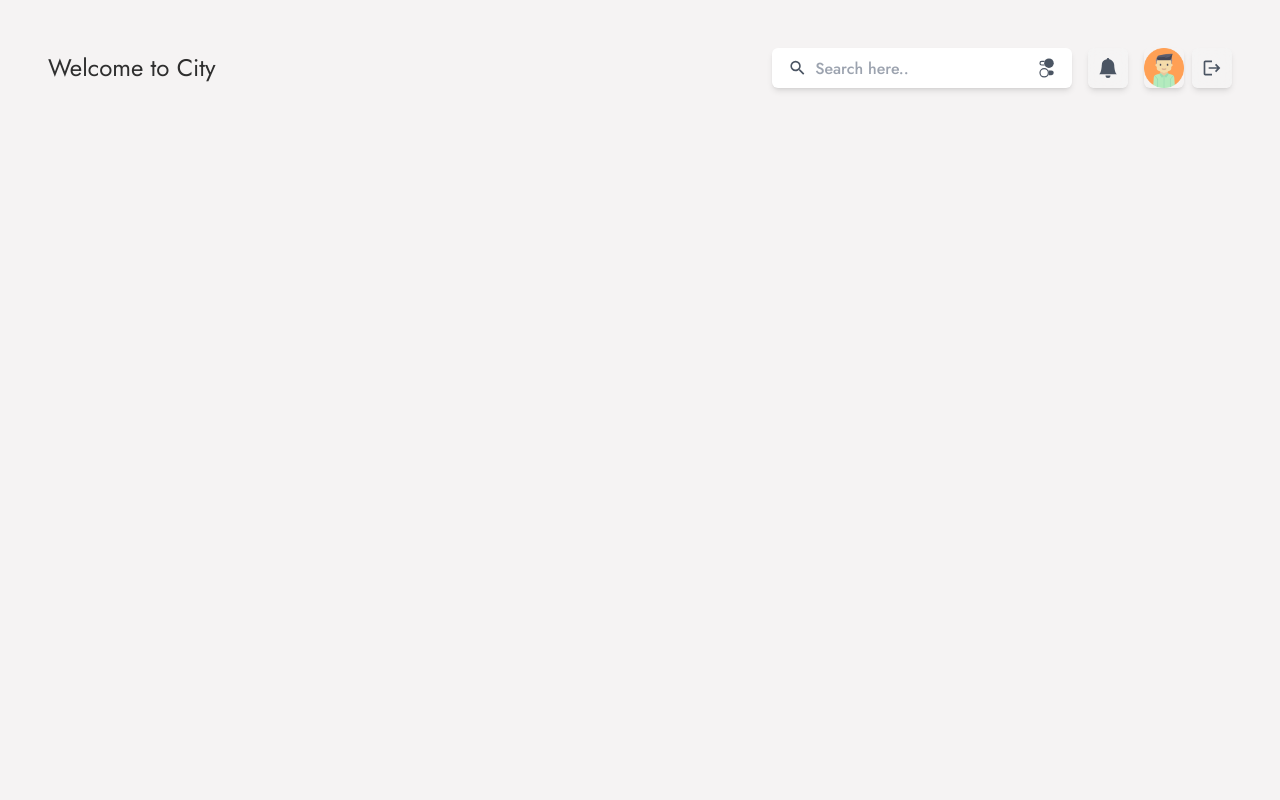
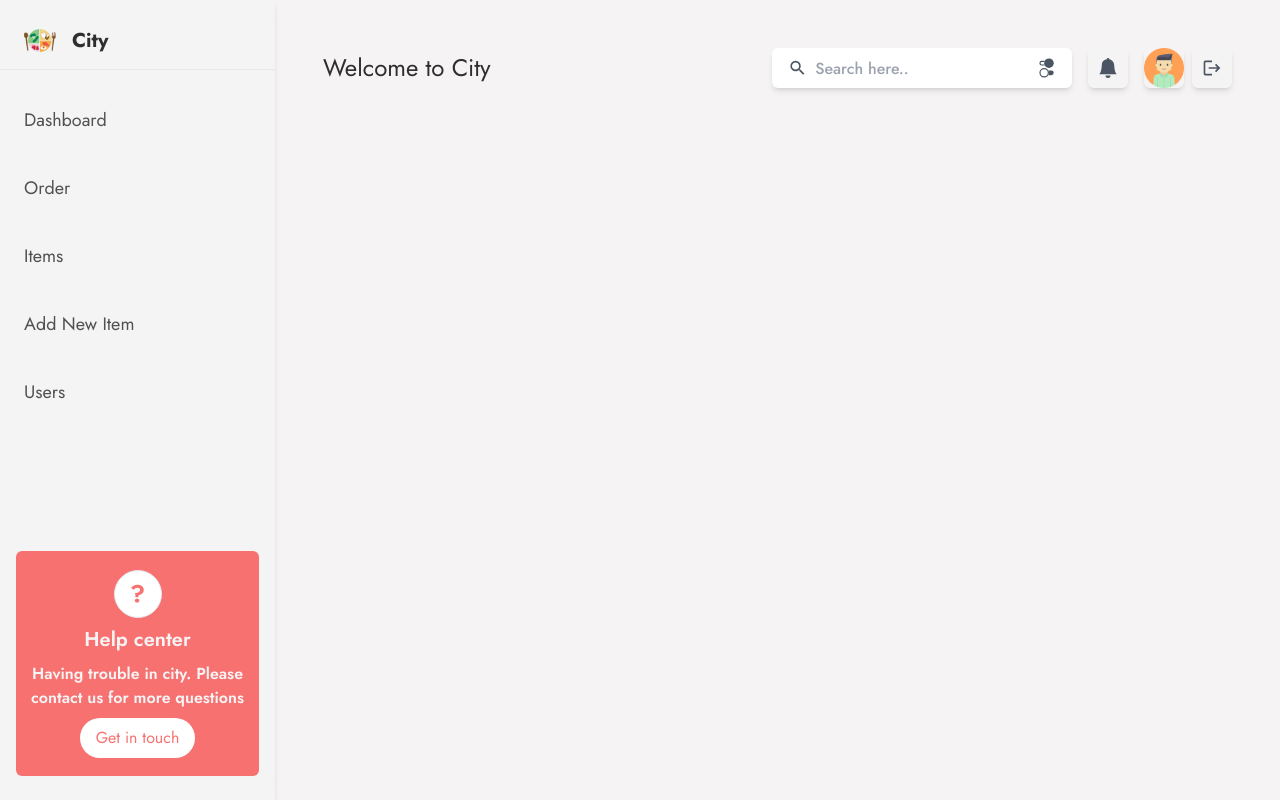
Before and after one commit to Thanhdat013/Food_delivery, a React (Vite) app: page /dashboard in a window 1280 px wide. Built offline with nearby package versions, Linux system fonts and the light colour scheme; no server answers; the database is empty.

Commit message:
remove DBLeftSection from index.js

```diff
--- a/src/App.jsx
+++ b/src/App.jsx
@@ -6,6 +6,7 @@ import {
   DBOrder,
   DBUsers,
 } from '@/container/admin'
+import DBLeftSection from '@/container/admin/DBLeftSection'
 import { doLoginAction } from '@/redux/reducers/userReducer'
 import { useEffect } from 'react'
 import { useDispatch } from 'react-redux'
@@ -13,9 +14,9 @@ import { Outlet, RouterProvider, createBrowserRouter } from 'react-router-dom'
 import { ToastContainer } from 'react-toastify'
 import 'react-toastify/dist/ReactToastify.css'
 import { Footer, Header, Login, MainContainer } from './container'
-import About from './container/about/About'
 import { doGetFoodItemsAction } from './redux/reducers/foodReducer'
 import { getAllFoodItems } from './utils/firebaseFunctions'
+import About from './container/about/About'
 
 const App = () => {
   function parseJwt(token) {
@@ -63,7 +64,9 @@ const App = () => {
   const LayoutAdmin = () => {
     return (
       <div className='w-screen h-screen flex  bg-primary'>
-        <div className='h-full '>{/* <DBLeftSection /> */}</div>
+        <div className='h-full '>
+          <DBLeftSection />
+        </div>
 
         <div className='flex flex-col py-12 px-12 flex-1  h-full'>
           <DBHeader />
--- a/src/container/admin/DbLeftSection.jsx
+++ b/src/container/admin/DbLeftSection.jsx
@@ -1,6 +1,7 @@
 import Logo from '@/assets/img/logo.png'
 import { isActiveStyle, isNotActiveStyle } from '@/utils/style'
 import { NavLink } from 'react-router-dom'
+
 const DBLeftSection = () => {
   return (
     <div className='h-full py-6 flex flex-col item bg-lightOverLay shadow-md min-w-225 backdrop-blur-md w-275 gap-3 '>
--- a/src/container/admin/index.js
+++ b/src/container/admin/index.js
@@ -1,5 +1,4 @@
 export { default as Dashboard } from './Dashboard'
-export { default as DBLeftSection } from './DBLeftSection'
 export { default as DBRightSection } from './DBRightSection'
 export { default as DBHeader } from './DBHeader'
 export { default as DBHome } from './DBHome'
```
